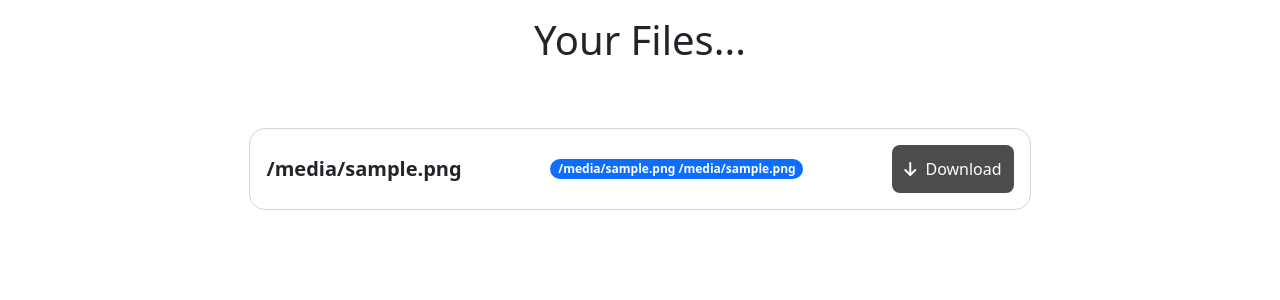
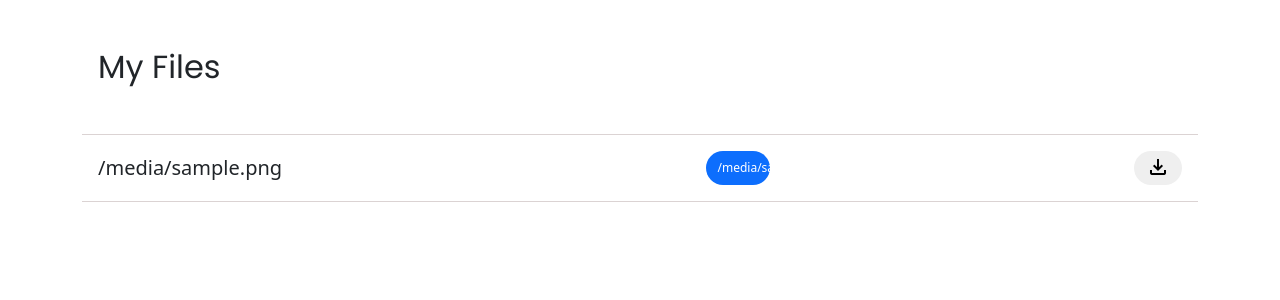
Before and after one commit to d-shaktiranjan/file_share, a Flask app: template templates/index.html in a window 1280 px wide. Shown: the top 300 px of the page. Run offline with Flask 2, Linux system fonts and the light colour scheme; the template is opened without the code that fills it: most values are stand-ins (such as "Sample title", 1, 10 or a date in 2020); parts of the project's set-up code (start-up, migrations or seed data) failed here and were passed over; some libraries are stand-ins or nearby versions.

Commit message:
multiple UI fixes

```diff
--- a/static/style.css
+++ b/static/style.css
@@ -1,78 +1,60 @@
 :root {
-    font-family: 'Source Sans Pro', sans-serif;
+    --border-color: rgb(219, 211, 211);
+    --download-btn-color: rgb(181, 249, 205);
 }
 
-h1 {
-    text-align: center;
+h2 {
+    margin: 3rem 1rem;
+    font-family: 'Poppins', sans-serif;
 }
+
 
 .list-group {
     list-style: none;
-    margin-top: 3rem;
     padding: 0;
+    flex-direction: column;
+}
+
+.fileList {
+    border-bottom: 1px solid var(--border-color);
+    justify-content: space-between;
+    padding: 1rem;
+    width: 100%;
+}
+
+.list-group, .fileList {
     display: flex;
-    flex-direction: column;
     align-items: center;
 }
 
-.fileList {
-    display: flex;
-    justify-content: space-between;
-    align-items: center;
-    border: 1px solid rgb(219, 211, 211);
-    padding: 1rem;
-    margin: 1rem;
-    border-radius: 1rem;
-    width: 70%;
+.fileList:first-child {
+    border-top: 1px solid var(--border-color);
 }
 
 .fileName {
     font-size: 1.25rem;
-    font-weight: bold;
+    font-weight: 475;
+    flex: 0.25;
+    overflow: hidden;
+    white-space: nowrap;
+    text-overflow: ellipsis;
+}
+
+.badge {
+    width: 4rem;
+    font: inherit;
+    font-size: 0.75rem;
+    padding: 0.5rem 0.75rem;
 }
 
 .dbtn {
-    font: inherit;
     border: none;
-    padding: 0.75rem;
-    border-radius: 0.5rem;
-    cursor: pointer;
-    transition: 200ms;
-    background-color: rgb(78, 75, 75);
-    color: white;
-}
-
-.icon {
-    margin-right: 5px;
+    border-radius: 50rem;
+    width: 3rem;
+    padding: 0.25rem;
+    line-height: 1;
 }
 
 .dbtn:hover {
-    background-color: rgb(49, 155, 49);
+    background-color: var(--download-btn-color);
 }
-
-.delBtn:hover {
-    background-color: rgb(226, 34, 34);
-}
-
-@media screen and (max-width: 1200px) {
-
-    .fileList {
-        width: 80%;
-    }
-
-    .fileName {
-        font-size: 1rem;
-    }
-
-    .dl-text {
-        display: none;
-    }
-
-    .icon {
-        margin: 0;
-    }
-
-    .dbtn {
-        border-radius: 3rem;
-    }
-}
--- a/templates/index.html
+++ b/templates/index.html
@@ -7,12 +7,13 @@
     <meta name="viewport" content="width=device-width, initial-scale=1, shrink-to-fit=no">
 
     <!-- Google Fonts -->
-    <link rel="preconnect" href="https://fonts.gstatic.com">
-    <link href="https://fonts.googleapis.com/css2?family=Source+Sans+Pro&display=swap" rel="stylesheet">
+    <link rel="preconnect" href="https://fonts.googleapis.com">
+    <link rel="preconnect" href="https://fonts.gstatic.com" crossorigin>
+    <link href="https://fonts.googleapis.com/css2?family=Poppins&display=swap" rel="stylesheet">
+    <link href="https://fonts.googleapis.com/icon?family=Material+Icons+Outlined" rel="stylesheet">
 
     <!-- BS 5 CSS -->
-    <link href="https://cdn.jsdelivr.net/npm/bootstrap@5.1.3/dist/css/bootstrap.min.css" rel="stylesheet"
-        integrity="sha384-1BmE4kWBq78iYhFldvKuhfTAU6auU8tT94WrHftjDbrCEXSU1oBoqyl2QvZ6jIW3" crossorigin="anonymous">
+    <link href="https://cdn.jsdelivr.net/npm/bootstrap@5.1.3/dist/css/bootstrap.min.css" rel="stylesheet" integrity="sha384-1BmE4kWBq78iYhFldvKuhfTAU6auU8tT94WrHftjDbrCEXSU1oBoqyl2QvZ6jIW3" crossorigin="anonymous">
 
 
     <!-- External CSS -->
@@ -23,22 +24,24 @@
 
 <body>
     <div class="container mt-3">
-        <h1 class="heading">
-            Your Files...
-        </h1>
+        <h2 class="heading">
+            My Files
+        </h2>
         <ul class="list-group">
             {% for f,s,u in files %}
             <li class="fileList">
                 <span class="fileName">{{f}}</span>
                 <span class="badge rounded-pill bg-primary">{{s}} {{u}}</span>
                 <button type="button" onclick="location.href='/download/{{f}}'" class="dbtn">
-                    <i class="icon fas fa-arrow-down"></i>
-                    <span class="dl-text">Download</span>
+                    <span class="material-icons-outlined">
+                        file_download
+                    </span>
                 </button>
                 {% if isHostDevice %}
                 <button type="button" onclick="location.href='/delete/{{f}}'" class="dbtn delBtn">
-                    <i class="icon fas fa-arrow-down"></i>
-                    <span class="dl-text">Delete</span>
+                    <span class="material-icons-outlined">
+                        delete
+                    </span>
                 </button>
                 {% endif %}
             </li>
@@ -46,9 +49,6 @@
         </ul>
     </div>
 
-    <!-- Font Awesome -->
-    <script src="https://kit.fontawesome.com/b5e226511b.js" crossorigin="anonymous"></script>
-
 </body>
 
 </html>
```
